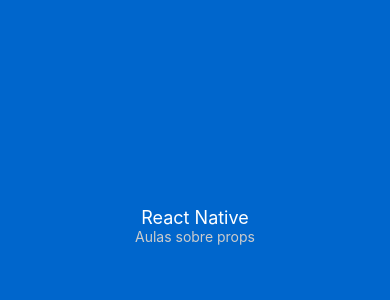
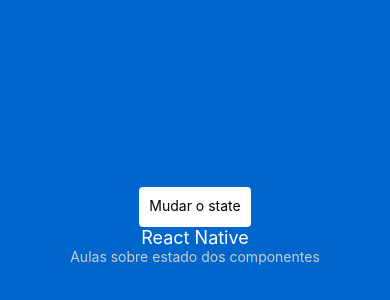
Before and after one commit to RFelixRocha/AulasReactNative, a React Native app: screen / in a window 390 px wide. Shown: the part 196-496 px from the top of the page. Built offline with nearby package versions, Linux system fonts and the light colour scheme.

Commit message:
Trabalhando com state.

```diff
--- a/src/App.js
+++ b/src/App.js
@@ -5,7 +5,6 @@ const App = () => {
   return (
     <Welcome
     title='React Native'
-    description='Aulas sobre props'
     />
   );
 };
--- a/src/components/Welcome.js
+++ b/src/components/Welcome.js
@@ -1,13 +1,23 @@
-import React from 'react';
-import {Text, View} from 'react-native';
+import React, { useState } from "react";
+import { Text, TouchableOpacity, View } from "react-native";
 
 import styles from './../style';
 
 const Welcome = (props) => {
+
+  const [description, setDescription] = useState('Aulas sobre estado dos componentes');
+
+  function alternate(){
+    setDescription(description?'':'Aulas sobre a mudança de estado dos componentes')
+  }
+
   return (
     <View style={styles.container}>
+      <TouchableOpacity style={styles.botao} onPress={alternate}>
+        <Text>Mudar o state</Text>
+      </TouchableOpacity>
       <Text style={styles.textStyle}>{props.title}</Text>
-      <Text style={styles.slogan}>{props.description}</Text>
+      <Text style={styles.slogan}>{description}</Text>
     </View>
   );
 };
--- a/src/style/index.js
+++ b/src/style/index.js
@@ -15,6 +15,12 @@ const styles = StyleSheet.create({
     fontSize: 14,
     color: '#ccc',
   },
+  botao: {
+    padding: 10,
+    height: 40,
+    backgroundColor: '#fff',
+    borderRadius: 4
+  }
 });
 
 export default styles;
```
